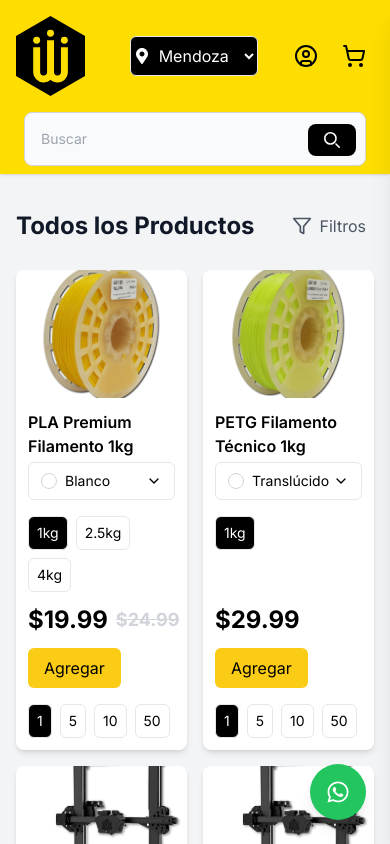
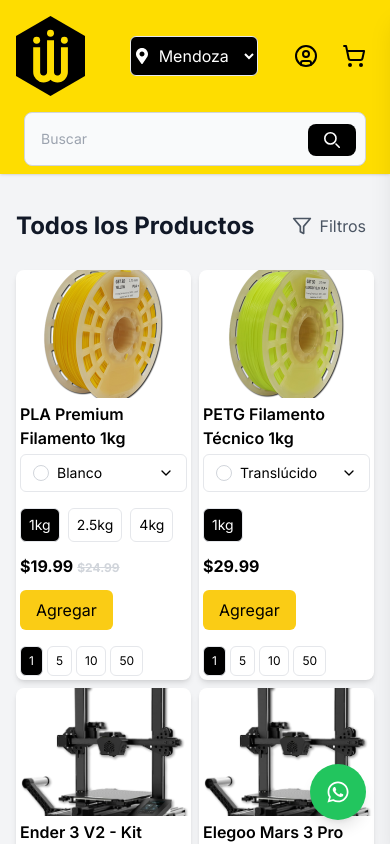
Before and after one commit to Gabih14/Web-WeTECH, a React (Vite) app: page /products in a window 390 px wide. Shown: the top 844 px of the page. Built offline with nearby package versions, Linux system fonts and the light colour scheme.

Commit message:
imp:responsive categories homepage products cards

```diff
--- /dev/null
+++ b/src/components/Footer.tsx
@@ -0,0 +1,23 @@
+export const Footer = () => {
+  return (
+    <footer className="bg-gray-900 text-white text-center p-4 mt-10">
+      <div className="container mx-auto flex flex-col md:flex-row justify-between items-center">
+        <p className="text-sm">
+          © {new Date().getFullYear()} Mi Sitio Web. Todos los derechos
+          reservados.
+        </p>
+        <nav className="flex space-x-4 mt-2 md:mt-0">
+          <a href="#" className="hover:underline">
+            Inicio
+          </a>
+          <a href="#" className="hover:underline">
+            Servicios
+          </a>
+          <a href="#" className="hover:underline">
+            Contacto
+          </a>
+        </nav>
+      </div>
+    </footer>
+  );
+};
--- a/src/components/ProductCard.tsx
+++ b/src/components/ProductCard.tsx
@@ -98,7 +98,7 @@ export function ProductCard({ product }: ProductCardProps) {
           className="w-full h-32 sm:h-48 object-cover"
         />
       </Link>
-      <div className="p-3 sm:p-4 flex flex-col flex-grow">
+      <div className="p-1 sm:p-4 flex flex-col flex-grow">
         <Link to={`/product/${product.id}`}>
           <h3 className="text-base sm:text-lg font-semibold mb-1 sm:mb-2 line-clamp-2">
             {product.name}
@@ -181,30 +181,29 @@ export function ProductCard({ product }: ProductCardProps) {
         )}
 
         <div className="mt-auto">
-          <div className="flex items-center gap-2">
+          <div className="flex items-center gap-1">
             {product.promotionalPrice ? (
               <>
-
                 <div className="mb-3">
-                  <span className="text-2xl sm:text-3xl font-bold">
+                  <span className="text-base sm:text-2xl font-bold">
                     ${product.promotionalPrice.toFixed(2)}
                   </span>
                 </div>
                 <div className="mb-3">
-                  <span className="text-lg sm:text-xl text-gray-300 font-bold line-through">
+                  <span className="text-xs sm:text-lg text-gray-300 font-bold line-through">
                     ${currentPrice.toFixed(2)}
                   </span>
                 </div>
               </>
             ) : (
               <div className="mb-3">
-                <span className="text-2xl sm:text-3xl font-bold">
+                <span className="text-base sm:text-2xl font-bold">
                   ${currentPrice.toFixed(2)}
                 </span>
               </div>
             )}
           </div>
-          <div className="flex flex-wrap items-center gap-4">
+          <div className="flex flex-wrap items-center gap-2 sm:gap-4">
             <button
               onClick={handleAddToCart}
               disabled={
@@ -223,11 +222,11 @@ export function ProductCard({ product }: ProductCardProps) {
             </button>
             {/* QUANTITY */}
             {canAddToCart && product.colors && product.weights && (
-              <div className="flex items-center gap-2">
+              <div className="flex items-center gap-1 sm:gap-2 pt-2">
                 {[1, 5, 10, 50].map((qty) => (
                   <button
                     key={qty}
-                    className={`px-2 py-1.5 text-sm border rounded-md ${
+                    className={`px-2 py-1.5 text-xs sm:text-sm border rounded-md ${
                       quantity === qty
                         ? "bg-black text-white"
                         : "bg-white text-black"
--- a/src/data/products.ts
+++ b/src/data/products.ts
@@ -56,7 +56,7 @@ export const products: Product[] = [
     id: '4',
     name: 'Elegoo Mars 3 Pro',
     description: 'Impresora 3D de resina con alta precisión. Incluye curso de uso.',
-    price: 349.99,
+    price: 1300500,
     image: impresora3D,
     category: 'impresoras',
     subcategory: 'resina',
--- a/src/pages/HomePage.tsx
+++ b/src/pages/HomePage.tsx
@@ -1,40 +1,43 @@
-import { Link } from 'react-router-dom';
-import { Printer as Printer3D, Shapes, Wrench } from 'lucide-react';
-import { ContactInfo } from '../components/ContactInfo';
-import Logo from '../assets/Logo WeTECH Negro PNG.png'
-import filamentoCategoria from '../assets/Grilon_pla_piel.jpeg'
-import impresoraCategoria from '../assets/CR6 S.png'
-import repuestoCategoria from '../assets/racor 6mm plastico web2_Impresora 3D Creality CR-10 SMART Mendoza v2.jpg'
+import { Link } from "react-router-dom";
+import { Printer as Printer3D, Shapes, Wrench } from "lucide-react";
+import { ContactInfo } from "../components/ContactInfo";
+import Logo from "../assets/Logo WeTECH Negro PNG.png";
+import filamentoCategoria from "../assets/Grilon_pla_piel.jpeg";
+import impresoraCategoria from "../assets/CR6 S.png";
+import repuestoCategoria from "../assets/racor 6mm plastico web2_Impresora 3D Creality CR-10 SMART Mendoza v2.jpg";
 
 const categories = [
   {
-    id: 'filamentos',
-    name: 'Filamentos',
-    description: 'Descubre nuestra amplia gama de filamentos PLA y técnicos para tus proyectos.',
+    id: "filamentos",
+    name: "Filamentos",
+    description:
+      "Descubre nuestra amplia gama de filamentos PLA y técnicos para tus proyectos.",
     icon: Shapes,
-    image: filamentoCategoria
+    image: filamentoCategoria,
   },
   {
-    id: 'impresoras',
-    name: 'Impresoras 3D',
-    description: 'Encuentra la impresora perfecta. Incluye curso de uso y armado gratuito.',
+    id: "impresoras",
+    name: "Impresoras 3D",
+    description:
+      "Encuentra la impresora perfecta. Incluye curso de uso y armado gratuito.",
     icon: Printer3D,
-    image: impresoraCategoria
+    image: impresoraCategoria,
   },
   {
-    id: 'repuestos',
-    name: 'Repuestos',
-    description: 'Todo lo que necesitas para mantener tu impresora funcionando perfectamente.',
+    id: "repuestos",
+    name: "Repuestos",
+    description:
+      "Todo lo que necesitas para mantener tu impresora funcionando perfectamente.",
     icon: Wrench,
-    image: repuestoCategoria
-  }
+    image: repuestoCategoria,
+  },
 ];
 
 export function HomePage() {
   return (
     <main className="max-w-7xl mx-auto px-4 sm:px-6 lg:px-8 py-12 font-sans">
       <div className="text-center mb-12">
-      <img src={Logo} alt="Logo WeTECH" className="mx-auto h-16 md:h-48" />
+        <img src={Logo} alt="Logo WeTECH" className="mx-auto h-16 md:h-48" />
       </div>
 
       <div className="flex flex-row gap-2 md:grid md:grid-cols-2 lg:grid-cols-3 md:gap-8 mb-16">
@@ -56,7 +59,9 @@ export function HomePage() {
               </div>
               <div className="relative p-3 md:p-16 h-32 md:h-full flex flex-col items-center justify-center text-center text-white">
                 <Icon className="h-8 w-8 md:h-12 md:w-12 mb-2 md:mb-4" />
-                <h3 className="text-lg md:text-2xl font-bold mb-1 md:mb-2">{category.name}</h3>
+                <h3 className="text-base sm:text-lg md:text-2xl font-bold mb-1 md:mb-2">
+                  {category.name}
+                </h3>{" "}
                 {/* <p className="text-gray-200 text-sm md:text-base hidden md:block">{category.description}</p> */}
               </div>
             </Link>
@@ -64,8 +69,8 @@ export function HomePage() {
         })}
       </div>
       <h2 className="text-3xl font-bold text-gray-900 sm:text-4xl mb-4">
-          VISITANOS
-        </h2>
+        VISITANOS
+      </h2>
       <ContactInfo />
     </main>
   );
--- a/src/pages/ProductsPage.tsx
+++ b/src/pages/ProductsPage.tsx
@@ -72,7 +72,7 @@ export function ProductsPage() {
             </button>
           </div>
 
-          <div className="grid grid-cols-2 sm:grid-cols-2 lg:grid-cols-3 gap-4 sm:gap-6">
+          <div className="grid grid-cols-2 sm:grid-cols-2 lg:grid-cols-3 gap-2 sm:gap-6">
             {filteredProducts.map((product) => (
               <ProductCard key={product.id} product={product} />
             ))}
```
